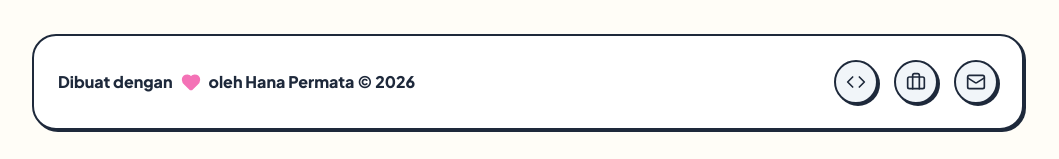
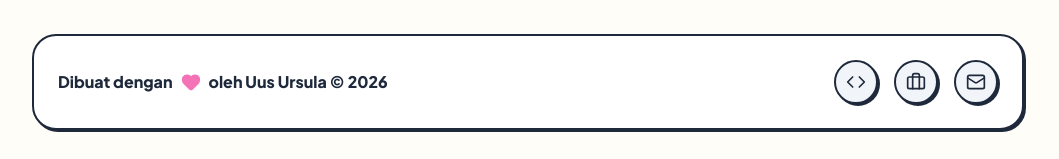
Before and after one commit to BangIr86/PortoHana, a React (Vite) app: page /admin in a window 1280 px wide. Shown: the part 722-881 px from the top of the page, without its empty margins (112-1171 px from the left). Built offline with nearby package versions, Linux system fonts and the light colour scheme.

Commit message:
fix: update author name in footer component

```diff
--- a/src/components/Footer.tsx
+++ b/src/components/Footer.tsx
@@ -9,7 +9,7 @@ const Footer: React.FC = () => {
         <div className="flex items-center gap-2 font-extrabold text-hana-navy text-sm md:text-base">
           <span>Dibuat dengan</span>
           <Heart className="w-5 h-5 text-hana-pink fill-hana-pink" />
-          <span>oleh Hana Permata © 2026</span>
+          <span>oleh Uus Ursula © 2026</span>
         </div>
 
         <div className="flex items-center gap-4">
```
